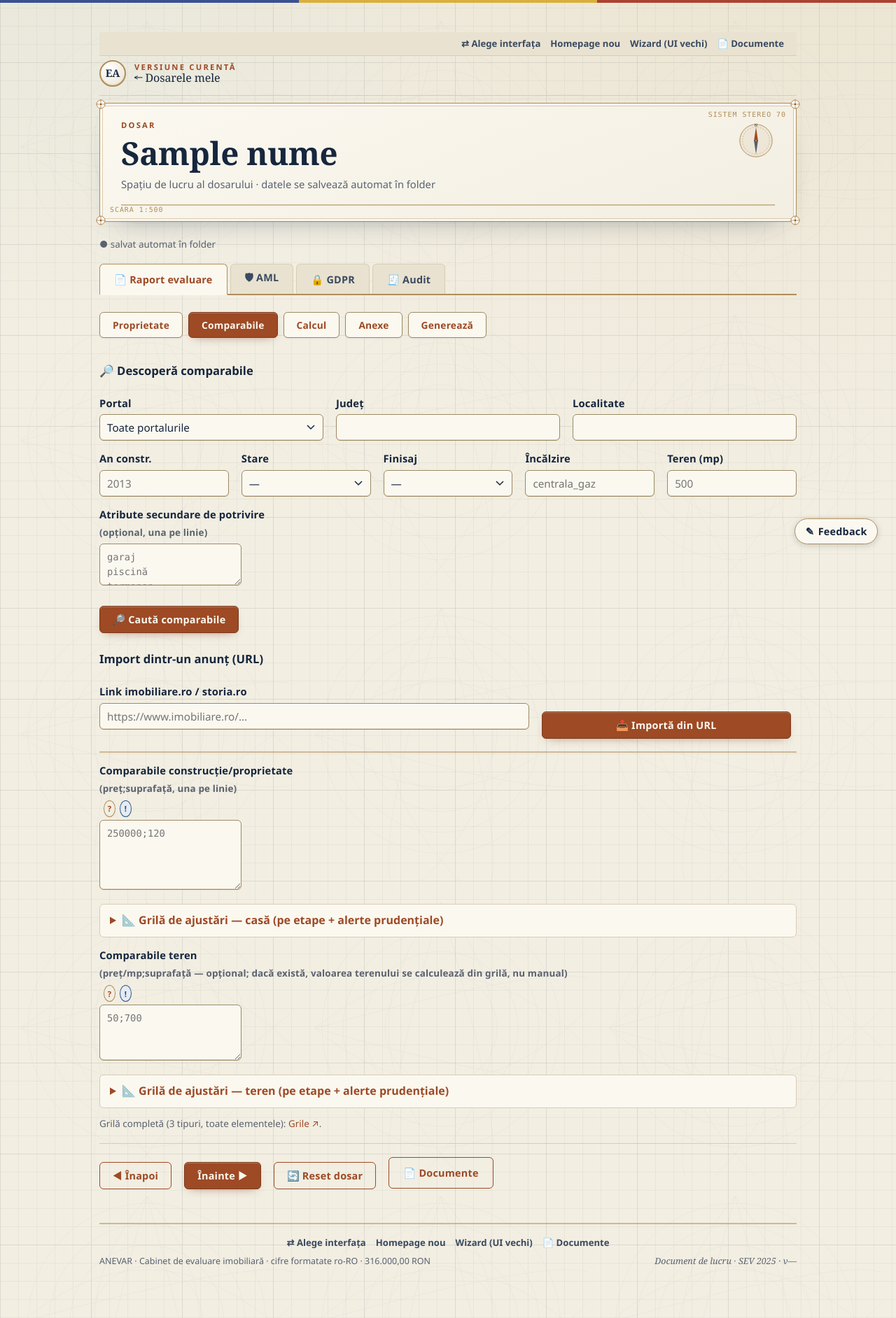
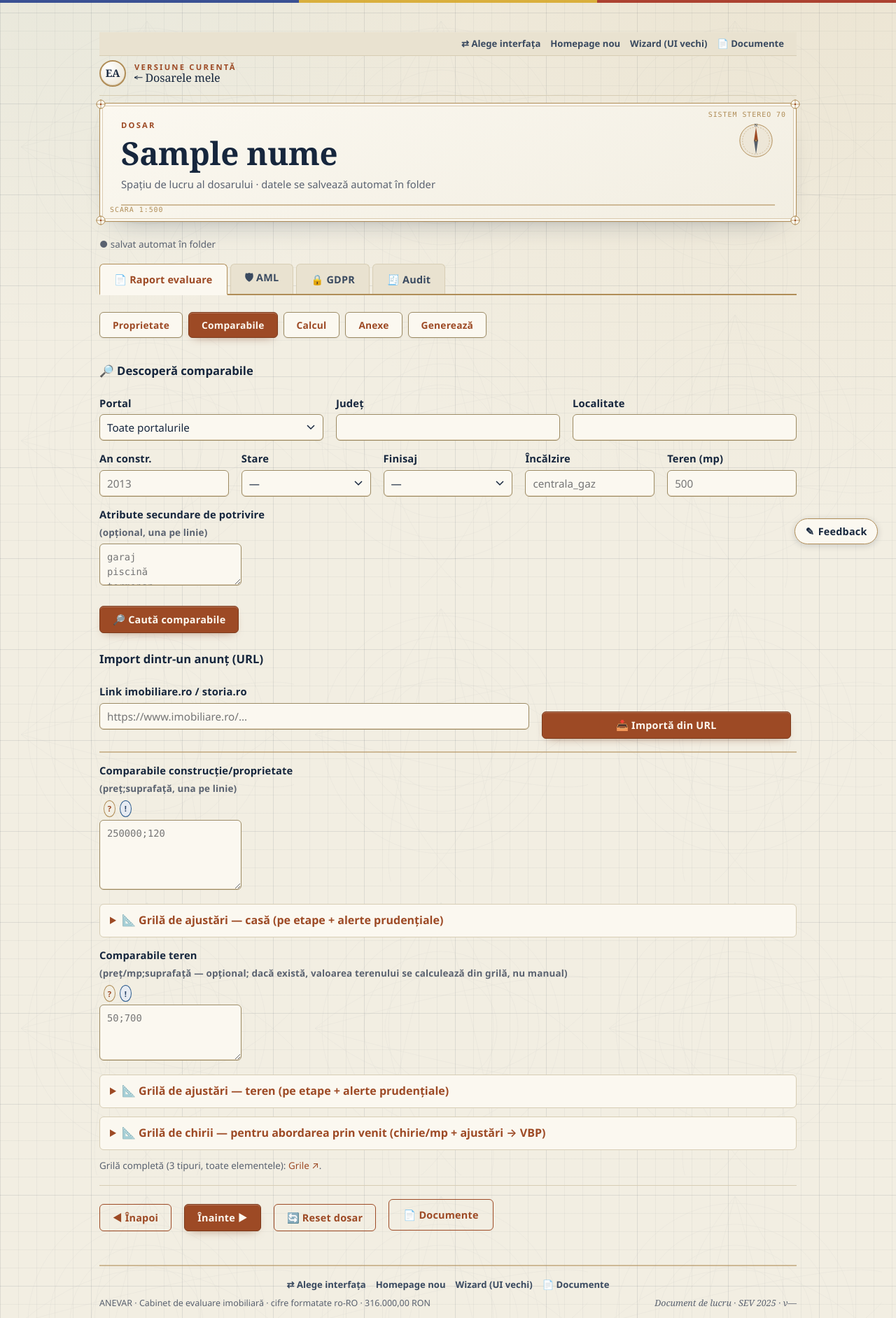
Before and after one commit to adrianserbanescu-byte/anevar, a Python web app: template evaluare-anevar/src/evaluare/web/templates/curent/dosar.html in a window 1280 px wide, after a click on "Comparabile". Shown: the top 1884 px of the page at 70% size. Run offline with Jinja, Linux system fonts and the light colour scheme; the template is opened without the code that fills it: most values are stand-ins (such as "Sample title", 1, 10 or a date in 2020).

Commit message:
UI nou: grilă CHIRII + BUG FIX cheie `ajustari`->`adjustments` (grilele ignorau ajustările!) + punte VBP
BUG: grilele casă+teren posteau ajustările sub cheia `ajustari`, dar modelele (Comparable/LandComparable/
RentComparable) folosesc `adjustments` -> Pydantic IGNORA ajustarile (extra field) -> grila calcula cu ZERO
ajustari. e2e trecea doar pt ca verifica aparitia valorii, nu aplicarea ajustarilor. Reparat: `adjustments`
peste tot + e2e care DOVEDESTE aplicarea (ajustare 30% -> alerta prudentiala 25%).
+ Grila CHIRII inline (9 elemente, /api/grila-chirii -> VBP) + buton „Preia VBP la metoda Venit" (#6 punte).
Grile complete: CASĂ + TEREN + CHIRII ✅. 84 e2e + 495 teste.

Co-Authored-By: Claude Opus 4.8 (1M context) <noreply@anthropic.com>

```diff
--- a/evaluare-anevar/src/evaluare/web/templates/curent/dosar.html
+++ b/evaluare-anevar/src/evaluare/web/templates/curent/dosar.html
@@ -169,6 +169,17 @@
           <button type="button" class="ghost" id="gt-import">↑ Trimite în Comparabile teren</button>
         </div>
         <div id="gt-rezultat" role="status" aria-live="polite"></div>
+      </details>
+      <details class="grila-det">
+        <summary>📐 Grilă de chirii — pentru abordarea prin venit (chirie/mp + ajustări → VBP)</summary>
+        <p class="hint">Chiria lunară/mp + suprafața fiecărui comparabil + ajustările. Rezultă venitul brut potențial anual (VBP).</p>
+        <div class="field" style="max-width:220px"><label for="gc-supr">Suprafață închiriabilă subiect (mp)</label><input id="gc-supr" placeholder="ex. 100"></div>
+        <div id="grila-chirii-tabel" class="grila-scroll"></div>
+        <div class="btn-bar">
+          <button type="button" id="gc-calc">Calculează grila chirii</button>
+          <button type="button" class="ghost" id="gc-vbp">↑ Preia VBP la metoda Venit</button>
+        </div>
+        <div id="gc-rezultat" role="status" aria-live="polite"></div>
       </details>
       <p class="hint">Grilă completă (3 tipuri, toate elementele): <a href="/grila" target="_blank" rel="noopener">Grile ↗</a>.</p>
     </section>
@@ -691,7 +702,7 @@ function asambleaza(){
       var aj=[];
       ELEM_CASA.forEach(function(e,ei){ var v=wrap.querySelector(".g-aj[data-e='"+ei+"'][data-i='"+i+"']").value;
         if(v&&parseFloat(v)!==0) aj.push({element:e.nume,tip:e.tip,valoare:v,etapa:e.etapa}); });
-      comps.push({pret:pret,suprafata:sup,ajustari:aj});
+      comps.push({pret:pret,suprafata:sup,adjustments:aj});
     }
     return comps;
   }
@@ -745,7 +756,7 @@ function asambleaza(){
       var aj=[];
       ELEM_T.forEach(function(e,ei){ var v=wrap.querySelector(".gt-aj[data-e='"+ei+"'][data-i='"+i+"']").value;
         if(v&&parseFloat(v)!==0) aj.push({element:e.nume,tip:"procentuala",valoare:v,etapa:e.etapa}); });
-      comps.push({pret_mp:pret,suprafata:sup,ajustari:aj});
+      comps.push({pret_mp:pret,suprafata:sup,adjustments:aj});
     }
     return comps;
   }
@@ -767,6 +778,61 @@ function asambleaza(){
     var comps=compForm(); if(!comps.length){ $("gt-rezultat").textContent="Nimic de trimis."; return; }
     var ta=$("comparabile_teren"); ta.value=(ta.value.trim()?ta.value.trim()+"\n":"")+comps.map(function(c){return c.pret_mp+";"+c.suprafata;}).join("\n"); salveaza();
     $("gt-rezultat").textContent="✓ "+comps.length+" comparabile trimise în Comparabile teren.";
+  });
+})();
+// Grilă de CHIRII (port din grila.html): 2 etape + alertă prudențială 25% → VBP pentru abordarea prin venit.
+(function(){
+  var wrap=$("grila-chirii-tabel"); if(!wrap) return;
+  var NC=3;
+  var ELEM_C=[
+    {nume:"Ofertă→Contract (negociere)",tip:"procentuala",etapa:"tranzactie"},
+    {nume:"Condițiile pieței (timp)",tip:"procentuala",etapa:"tranzactie"},
+    {nume:"Localizare",tip:"procentuala",etapa:"proprietate"},{nume:"Suprafață",tip:"procentuala",etapa:"proprietate"},
+    {nume:"Etaj / poziție",tip:"procentuala",etapa:"proprietate"},{nume:"Finisaje / stare",tip:"procentuala",etapa:"proprietate"},
+    {nume:"Dotări (mobilat/utilat)",tip:"procentuala",etapa:"proprietate"},
+    {nume:"Destinație (rezid./comercial)",tip:"procentuala",etapa:"proprietate"},
+    {nume:"Cheltuieli incluse (lei/mp)",tip:"valorica",etapa:"proprietate"}
+  ];
+  var i, h="<table class='grid-aj'><tr><th>Element</th>";
+  for(i=0;i<NC;i++) h+="<th>Comp "+(i+1)+"</th>"; h+="</tr>";
+  h+="<tr><th>Chirie (EUR/mp/lună)</th>"; for(i=0;i<NC;i++) h+="<td><input class='gc-pret' data-i='"+i+"' aria-label='Chirie/mp comp "+(i+1)+"'></td>"; h+="</tr>";
+  h+="<tr><th>Suprafață (mp)</th>"; for(i=0;i<NC;i++) h+="<td><input class='gc-sup' data-i='"+i+"' aria-label='Suprafață comp "+(i+1)+"'></td>"; h+="</tr>";
+  ELEM_C.forEach(function(e,ei){ h+="<tr><th>"+e.nume+" <small class='hint'>("+(e.tip==='valorica'?'lei':'%')+", "+e.etapa+")</small></th>";
+    for(i=0;i<NC;i++) h+="<td><input class='gc-aj' data-e='"+ei+"' data-i='"+i+"' aria-label='"+e.nume+" comp "+(i+1)+"'></td>"; h+="</tr>"; });
+  wrap.innerHTML=h+"</table>";
+  function compForm(){
+    var comps=[];
+    for(var i=0;i<NC;i++){
+      var pret=wrap.querySelector(".gc-pret[data-i='"+i+"']").value, sup=wrap.querySelector(".gc-sup[data-i='"+i+"']").value;
+      if(!pret||!sup) continue;
+      var aj=[];
+      ELEM_C.forEach(function(e,ei){ var v=wrap.querySelector(".gc-aj[data-e='"+ei+"'][data-i='"+i+"']").value;
+        if(v&&parseFloat(v)!==0) aj.push({element:e.nume,tip:e.tip,valoare:v,etapa:e.etapa}); });
+      comps.push({chirie_mp:pret,suprafata:sup,adjustments:aj});
+    }
+    return comps;
+  }
+  var _vbp=null;
+  if($("gc-calc")) $("gc-calc").addEventListener("click", function(){
+    var comps=compForm(), ss=$("gc-supr").value;
+    if(comps.length<3||!ss){ $("gc-rezultat").textContent="Completează suprafața subiect + cel puțin 3 comparabile (chirie/mp+suprafață)."; return; }
+    $("gc-rezultat").textContent="… se calculează grila";
+    fetch("/api/grila-chirii",{method:"POST",headers:{"Content-Type":"application/json"},body:JSON.stringify({suprafata_subiect:ss,comparabile:comps})})
+      .then(function(r){ return r.ok?r.json():r.json().then(function(e){return Promise.reject(e.detail||"eroare");}); })
+      .then(function(d){
+        _vbp=d.venit_brut_potential;
+        var al=[]; (d.ajustari_brute||[]).forEach(function(b,i){ if(parseFloat(b)>0.25) al.push("Comp "+(i+1)+": ajustare brută "+Math.round(parseFloat(b)*100)+"% > 25% (prag prudențial GEV 520)"); });
+        var html="<div class='callout'><p><b>Venit brut potențial (VBP): "+fmtRo(d.venit_brut_potential)+"/an</b> · chirie/mp aleasă: "+fmtRo(d.chirie_mp_aleasa)+" · chirie lunară: "+fmtRo(d.chirie_lunara)+"</p>";
+        html+=al.length?("<ul>"+al.map(function(a){return "<li class='alerta'>⚠ "+a+"</li>";}).join("")+"</ul>"):"<p class='hint'>✓ Toate ajustările brute sub pragul prudențial de 25%.</p>";
+        $("gc-rezultat").innerHTML=html+"</div>";
+      })
+      .catch(function(e){ $("gc-rezultat").textContent="Grila chirii a eșuat — "+(typeof e==="string"?e:"verifică valorile (minim 3 comparabile)."); });
+  });
+  if($("gc-vbp")) $("gc-vbp").addEventListener("click", function(){
+    if(_vbp===null){ $("gc-rezultat").textContent="Calculează întâi grila de chirii."; return; }
+    if($("vbp")) $("vbp").value=_vbp;
+    if($("metoda")){ $("metoda").value="venit"; if(typeof sincronMetoda==="function") sincronMetoda(); }
+    salveaza(); $("gc-rezultat").textContent="✓ VBP preluat la metoda Venit ("+fmtRo(_vbp)+"/an). Vezi tab-ul Calcul.";
   });
 })();
 $("calc").addEventListener("click", async function(){
```
Also changed, not shown: evaluare-anevar/scripts/_pw_smoke.py (+18 -1 lines).
